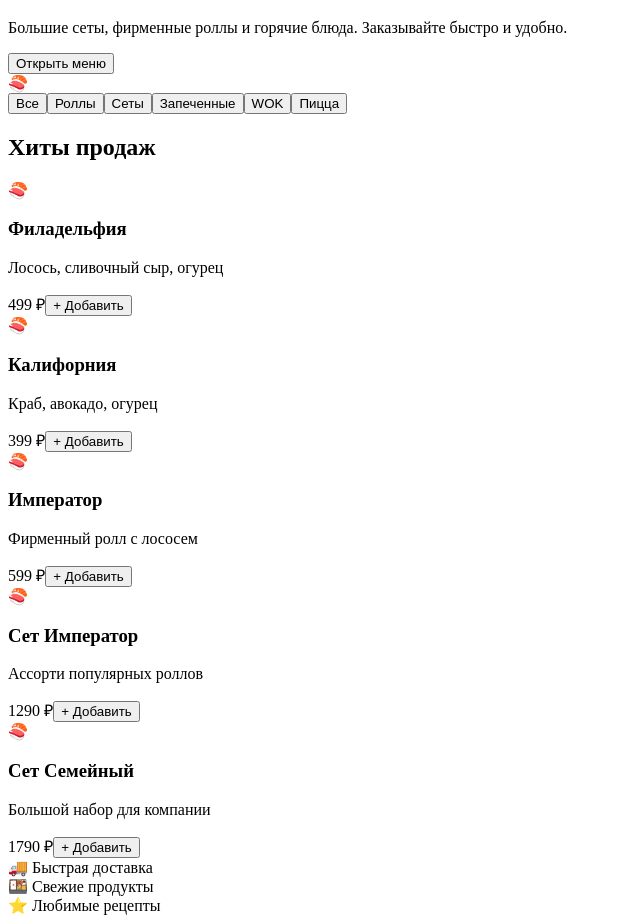
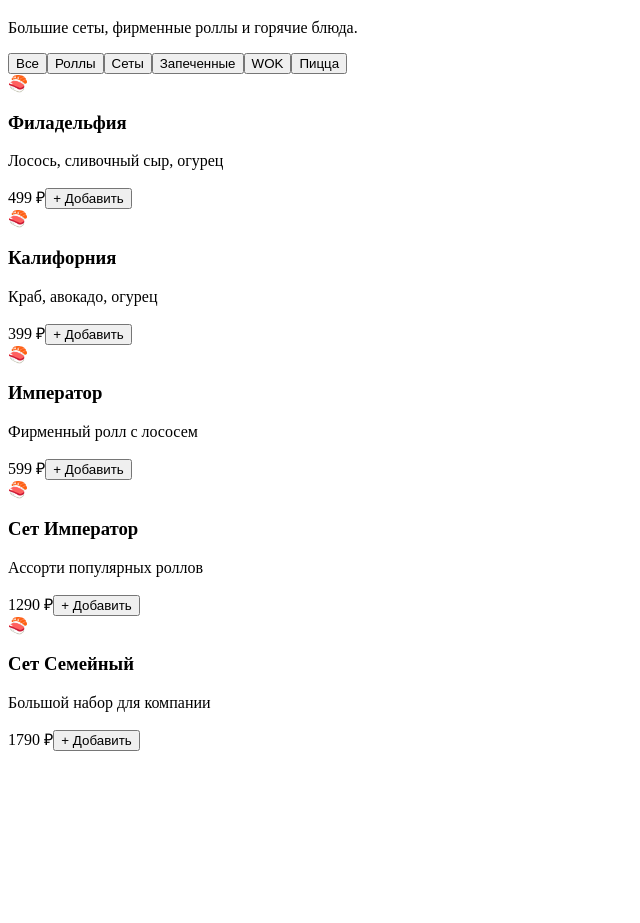
Before and after one commit to lolimon575-pixel/primerimperator, a Next.js app: page / in a window 1280 px wide. Shown: the part 163-1086 px from the top of the page, without its empty margins (0-640 px from the left). After the commit the page ends 922 px from the top, so only its background shows below. Built offline with nearby package versions, Linux system fonts and the light colour scheme.

Commit message:
Connect cart interactions to product cards

```diff
--- a/app/page.tsx
+++ b/app/page.tsx
@@ -1,51 +1,49 @@
+"use client";
+
+import { useState } from 'react';
 import ProductCard from '@/components/ProductCard';
+import CartDrawer from '@/components/CartDrawer';
 import { menu } from '@/data/menu';
 
 const categories = ['Все', 'Роллы', 'Сеты', 'Запеченные', 'WOK', 'Пицца'];
 
 export default function Home() {
   const products = menu.flatMap((section) => section.items);
+  const [cartOpen, setCartOpen] = useState(false);
+  const [items, setItems] = useState<any[]>([]);
+
+  const addToCart = (product: any) => {
+    setItems((current) => {
+      const found = current.find((item) => item.name === product.name);
+      if (found) {
+        return current.map((item) => item.name === product.name ? { ...item, quantity: item.quantity + 1 } : item);
+      }
+      return [...current, { ...product, quantity: 1 }];
+    });
+  };
 
   return (
     <main className="min-h-screen bg-neutral-950 text-white pb-20">
       <header className="sticky top-0 z-20 border-b border-white/10 bg-neutral-950/80 px-5 py-4 backdrop-blur">
         <div className="mx-auto flex max-w-6xl items-center justify-between">
-          <div>
-            <b className="text-xl tracking-widest">ИМПЕРАТОР64</b>
-            <p className="text-xs text-neutral-400">Доставка суши • Саратов</p>
-          </div>
-          <button className="rounded-full bg-red-600 px-5 py-2 font-semibold">🛒 0</button>
+          <div><b className="text-xl tracking-widest">ИМПЕРАТОР64</b><p className="text-xs text-neutral-400">Доставка суши • Саратов</p></div>
+          <button onClick={() => setCartOpen(true)} className="rounded-full bg-red-600 px-5 py-2 font-semibold">🛒 {items.length}</button>
         </div>
       </header>
 
-      <section className="mx-auto grid max-w-6xl gap-10 px-6 py-16 md:grid-cols-2 md:py-24">
-        <div>
-          <span className="font-bold text-red-500">СВЕЖИЕ РОЛЛЫ КАЖДЫЙ ДЕНЬ</span>
-          <h1 className="mt-5 text-5xl font-black leading-tight md:text-7xl">Японский вкус с доставкой до двери</h1>
-          <p className="mt-6 text-lg text-neutral-400">Большие сеты, фирменные роллы и горячие блюда. Заказывайте быстро и удобно.</p>
-          <button className="mt-8 rounded-full bg-red-600 px-8 py-4 font-bold">Открыть меню</button>
-        </div>
-        <div className="flex min-h-80 items-center justify-center rounded-[40px] border border-white/10 bg-gradient-to-br from-red-950 to-neutral-900 text-9xl">🍣</div>
+      <section className="mx-auto max-w-6xl px-6 py-16">
+        <span className="font-bold text-red-500">СВЕЖИЕ РОЛЛЫ КАЖДЫЙ ДЕНЬ</span>
+        <h1 className="mt-5 text-5xl font-black md:text-7xl">Японский вкус с доставкой до двери</h1>
+        <p className="mt-6 text-lg text-neutral-400">Большие сеты, фирменные роллы и горячие блюда.</p>
       </section>
 
-      <section className="mx-auto max-w-6xl px-6">
-        <div className="flex gap-3 overflow-x-auto pb-5">
-          {categories.map((item) => <button key={item} className="whitespace-nowrap rounded-full border border-white/10 px-5 py-3">{item}</button>)}
-        </div>
+      <section className="mx-auto max-w-6xl px-6"><div className="flex gap-3 overflow-x-auto">{categories.map((item)=><button key={item} className="rounded-full border border-white/10 px-5 py-3">{item}</button>)}</div></section>
+
+      <section className="mx-auto max-w-6xl px-6 py-10 grid gap-6 md:grid-cols-3">
+        {products.map((product)=><ProductCard key={product.name} product={product} onAdd={()=>addToCart(product)} />)}
       </section>
 
-      <section className="mx-auto max-w-6xl px-6 py-10">
-        <h2 className="mb-8 text-3xl font-bold">Хиты продаж</h2>
-        <div className="grid gap-6 md:grid-cols-3">
-          {products.map((product) => <ProductCard key={product.name} product={product} />)}
-        </div>
-      </section>
-
-      <section className="mx-auto grid max-w-6xl gap-5 px-6 md:grid-cols-3">
-        {['🚚 Быстрая доставка', '🍱 Свежие продукты', '⭐ Любимые рецепты'].map((item) => (
-          <div key={item} className="rounded-3xl border border-white/10 bg-white/5 p-6 text-center">{item}</div>
-        ))}
-      </section>
+      {cartOpen && <CartDrawer items={items} />}
     </main>
   );
 }
```
